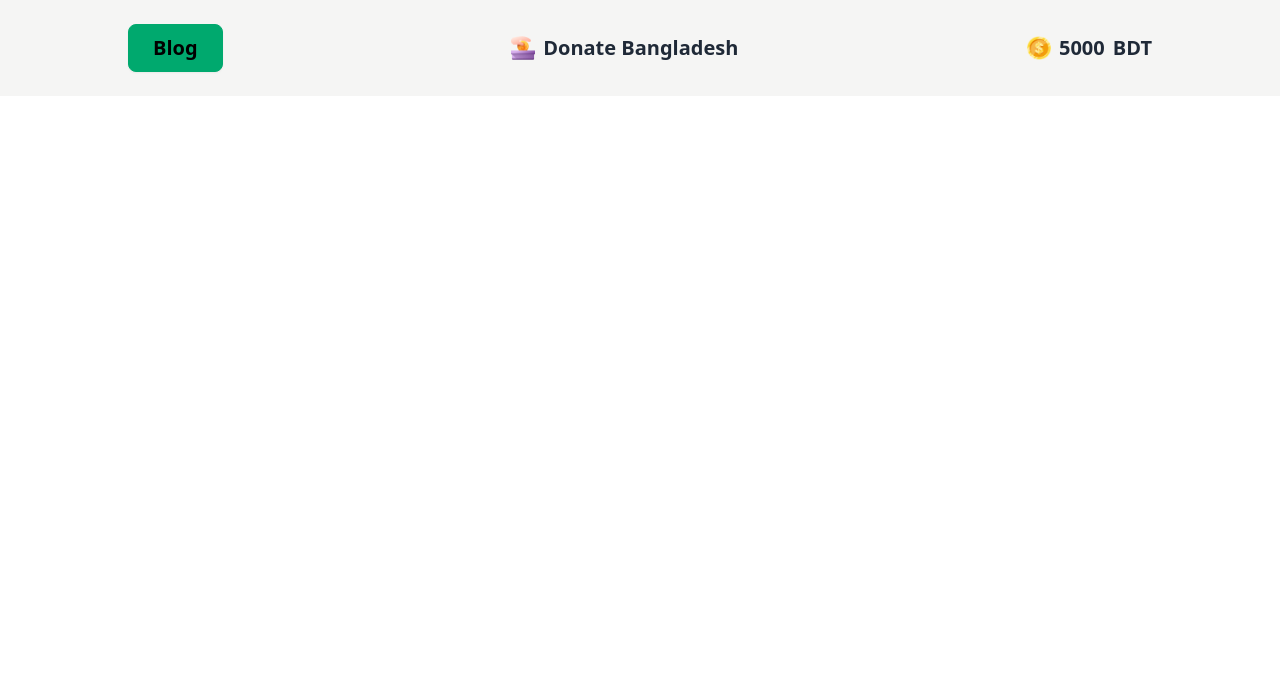
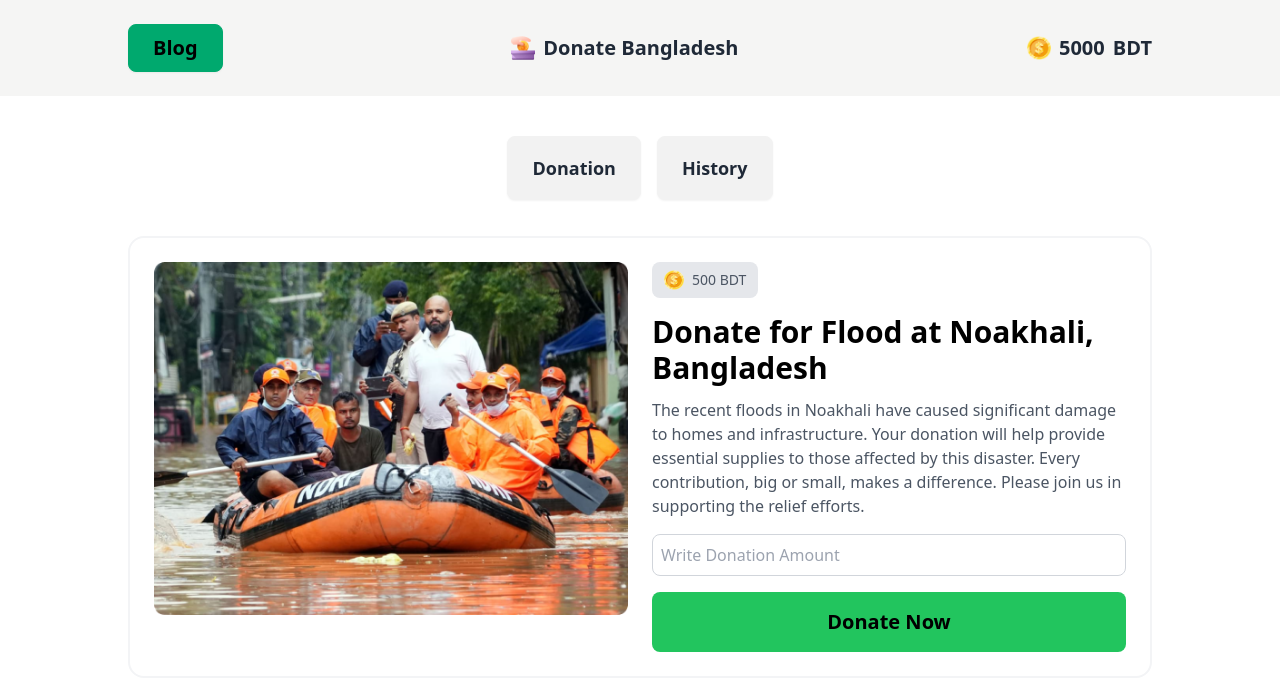
Before and after one commit to omarFaruk99/PH-Assig-5, a plain HTML site: page index.html in a window 1280 px wide. Drawn offline with nearby package versions, Linux system fonts and the light colour scheme.

Commit message:
add first donate card

```diff
--- a/index.html
+++ b/index.html
@@ -37,6 +37,64 @@
     </header>
     <!-- ................main section............... -->
     <main class="px-3 lg:px-32 mb-6">
+        <!-- btn-Features: Donation & History -->
+        <div class="flex justify-center gap-x-4 ">
+            <button class="btn btn-lg">Donation</button>
+            <button class="btn btn-lg">History</button>
+        </div>
+        <!-- cards container -->
+        <div class="card-container mt-9">
+            <!-- card:1 -->
+
+            <!-- card:2 -->
+            <div class="mx-auto bg-white rounded-2xl border-gray-100 border-2 overflow-hidden p-6">
+                <!-- Card Content -->
+                <div class="grid grid-cols-1 lg:grid-cols-2 gap-6">
+                    <!-- Image Section -->
+                    <div>
+                        <img src="./assets/noakhali.png" alt="Flood Relief" class="w-full h-auto rounded-lg">
+                    </div>
+                    <!-- Text and Donation Section -->
+                    <div class="flex flex-col justify-center">
+                        <!-- Donation Info -->
+                        <div class="mb-4">
+                            <div class="flex items-center space-x-2 text-gray-600 bg-gray-200 text-sm w-fit py-2 px-3 rounded-lg">
+                                <div>
+                                    <img src="./assets/coin.png" alt="Coin Icon" class="w-5 h-5">
+                                </div>
+                                <div>
+                                    <span>500</span>
+                                    <span>BDT</span>
+                                </div>
+                            </div>
+                        </div>
+                        <!-- Donation Title -->
+                        <h2 class="text-3xl font-bold text-black mb-3">
+                            Donate for Flood at Noakhali, Bangladesh
+                        </h2>
+                        <!-- Donation Description -->
+                        <p class="text-gray-600 text-base mb-4">
+                            The recent floods in Noakhali have caused significant damage to homes and infrastructure.
+                            Your donation will help provide essential supplies to those affected by this disaster.
+                            Every contribution, big or small, makes a difference. Please join us in supporting the
+                            relief efforts.
+                        </p>
+                        <!-- Donation Input -->
+                        <input type="text" placeholder="Write Donation Amount"
+                            class="border border-gray-300 rounded-lg p-2 w-full mb-4">
+                        <!-- Donate Button -->
+                        <button class="bg-green-500 text-black font-semibold text-xl py-4 px-4 rounded-lg hover:bg-green-600">
+                            Donate Now
+                        </button>
+                    </div>
+                </div>
+            </div>
+
+            <!-- card:3 -->
+
+        </div>
+
+
 
     </main>
 </body>
```
